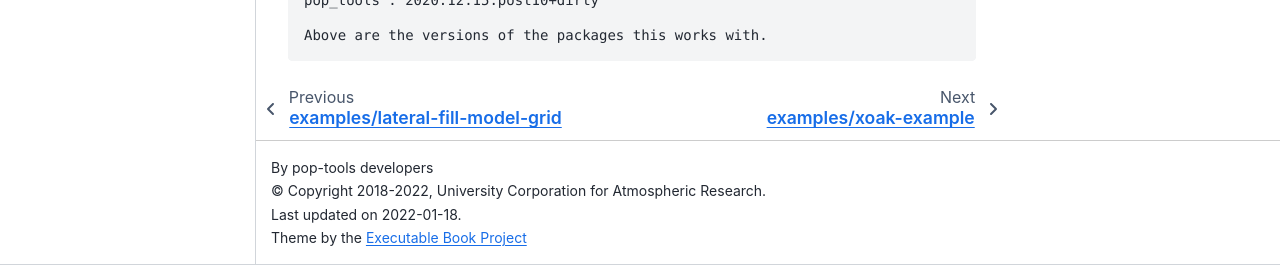
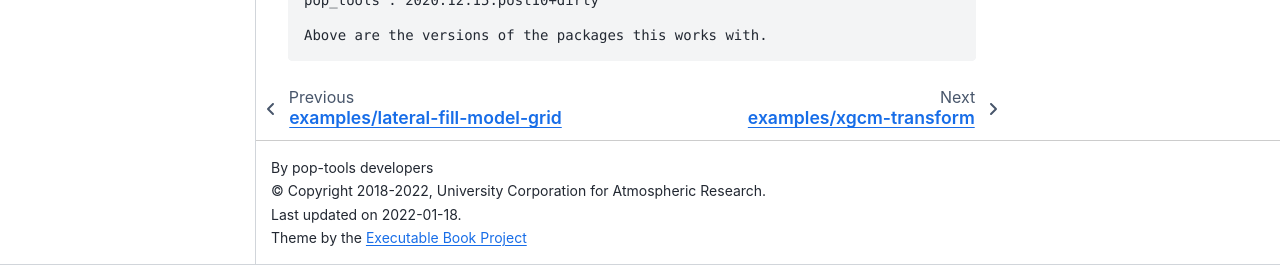
Before and after one commit to NCAR/pop-tools, a Sphinx documentation site: the page built from docs/source/examples/CloseHeatBudget_POP2.ipynb, in a window 1280 px wide and 900 px high, scrolled down 6023 px. Shown: the part 635-900 px from the top of the window. Built offline with Sphinx 7.4.7 and the Sphinx Book theme 1.1.4, drawn with Linux system fonts in a browser that asks for light colours; pages that are not in the unit, such as notebooks, are missing from menus; the version number could not be read and is left out.

Commit message:
Add notebook illustrating xgcm.transform (#118)
Co-authored-by: Anderson Banihirwe <axbanihirwe@ualr.edu>

````diff
--- a/docs/source/examples/index.md
+++ b/docs/source/examples/index.md
@@ -11,6 +11,7 @@
 lateral-fill-model-grid.ipynb
 pop_div_curl_xr_xgcm_metrics_compare.ipynb
 CloseHeatBudget_POP2.ipynb
+xgcm-transform.ipynb
 xoak-example.ipynb
 cesm-cmip-cf-xarray.ipynb
 ```
````
Also changed, not shown: docs/source/examples/xgcm-transform.ipynb (added).
